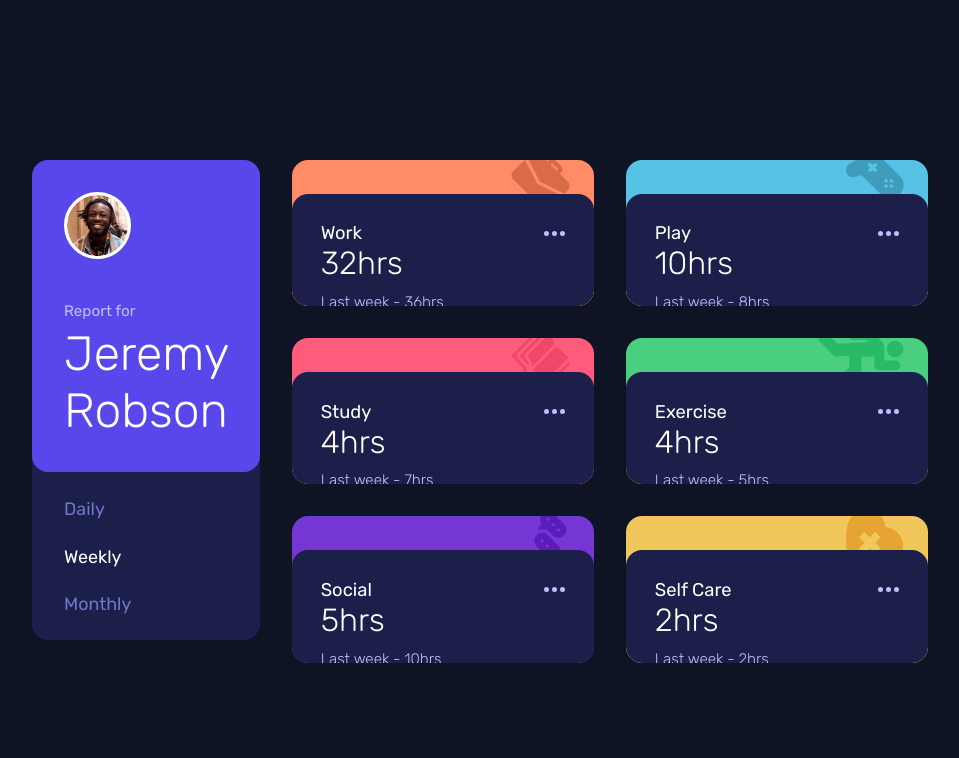
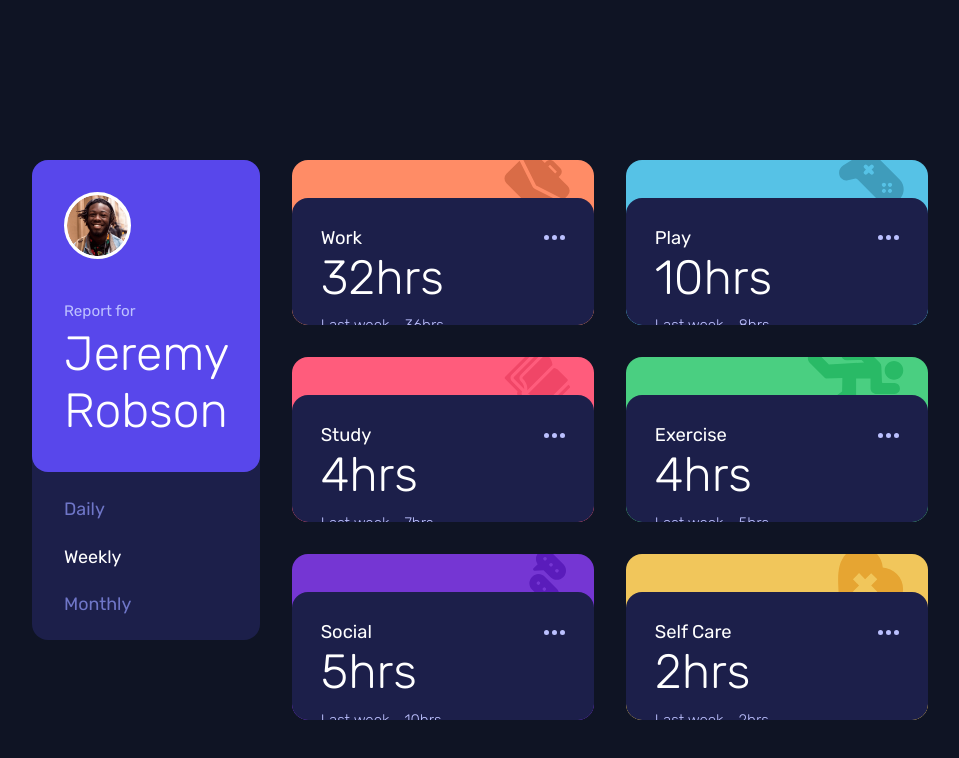
Before and after one commit to WandoCode/time-tracking-app, a React (Create React App) app: page / in a window 1280 px wide. Shown: the top 758 px of the page, without its empty margins (160-1119 px from the left). Built offline with nearby package versions, Linux system fonts and the light colour scheme.

Commit message:
Add transition

```diff
--- a/package.json
+++ b/package.json
@@ -1,6 +1,7 @@
 {
   "name": "time-tracking-app",
   "version": "0.1.0",
+  "homepage": "https://wandocode.github.io/time-tracking-app/",
   "private": true,
   "dependencies": {
     "@testing-library/jest-dom": "^5.16.4",
@@ -13,6 +14,8 @@
     "web-vitals": "^2.1.4"
   },
   "scripts": {
+    "predeploy": "npm run build",
+    "deploy": "gh-pages -d build",
     "start": "react-scripts start",
     "build": "react-scripts build",
     "test": "react-scripts test",
@@ -35,5 +38,8 @@
       "last 1 firefox version",
       "last 1 safari version"
     ]
+  },
+  "devDependencies": {
+    "gh-pages": "^4.0.0"
   }
 }
--- a/src/style/_card.scss
+++ b/src/style/_card.scss
@@ -7,6 +7,11 @@
   margin-top: 1.6em;
   overflow: clip;
   border-radius: $border-rad;
+  transition: transform 0.2s;
+
+  &:hover {
+    transform: scale(1.01);
+  }
 
   @include breakpoint-sm {
     height: unset;
@@ -90,6 +95,9 @@
       font-size: 2em;
       color: $c-n-white;
       font-weight: lighter;
+      @include breakpoint-sm {
+        font-size: 3em;
+      }
     }
 
     &__previousHours {
--- a/src/style/_general.scss
+++ b/src/style/_general.scss
@@ -2,6 +2,7 @@ body {
   color: $c-n-typo;
   font-family: $font;
   background-color: $c-n-main-bg;
+
   @include breakpoint-sm {
     height: 100vh;
   }
@@ -13,7 +14,6 @@ body {
   align-items: center;
   height: 100%;
 }
-
 
 .container {
   width: 90%;
@@ -29,11 +29,11 @@ body {
 
 .cards {
   @include breakpoint-sm {
+    flex-basis: 75%;
     display: flex;
     flex-wrap: wrap;
     justify-content: space-evenly;
     align-content: stretch;
-    flex-basis: 75%;
     gap: 2rem;
   }
 }
@@ -42,6 +42,7 @@ h1 {
   color: $c-n-white;
   font-size: 1.5em;
   font-weight: 300;
+
   @include breakpoint-sm {
     font-size: 3em;
   }
@@ -63,6 +64,7 @@ h3 {
 .label {
   font-size: 0.8em;
   cursor: pointer;
+  transition: color 0.1s;
 
   &--active {
     color: $c-n-white;
--- a/src/style/main.css
+++ b/src/style/main.css
@@ -38,11 +38,11 @@ body {
 
 @media (min-width: 1000px) {
   .cards {
+    flex-basis: 75%;
     display: flex;
     flex-wrap: wrap;
     justify-content: space-evenly;
     align-content: stretch;
-    flex-basis: 75%;
     gap: 2rem;
   }
 }
@@ -74,6 +74,7 @@ h3 {
 .label {
   font-size: 0.8em;
   cursor: pointer;
+  transition: color 0.1s;
 }
 .label--active {
   color: hsl(0deg, 0%, 100%);
@@ -153,6 +154,10 @@ h3 {
   margin-top: 1.6em;
   overflow: clip;
   border-radius: 1rem;
+  transition: transform 0.2s;
+}
+.card:hover {
+  transform: scale(1.01);
 }
 @media (min-width: 1000px) {
   .card {
@@ -227,6 +232,11 @@ h3 {
   color: hsl(0deg, 0%, 100%);
   font-weight: lighter;
 }
+@media (min-width: 1000px) {
+  .card__wrapper__currentHours {
+    font-size: 3em;
+  }
+}
 .card__wrapper__previousHours {
   font-size: 0.95em;
   font-weight: lighter;
```
Also changed, not shown: 2 other files (tests, documents, lock files or other folders).
